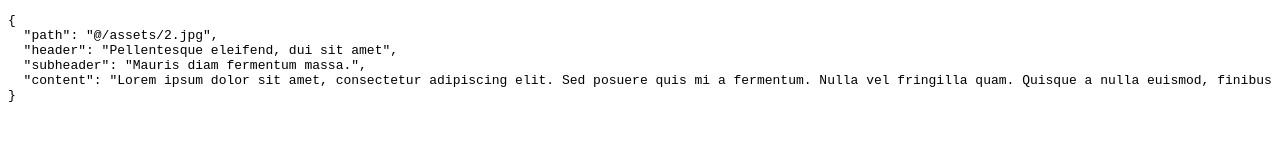
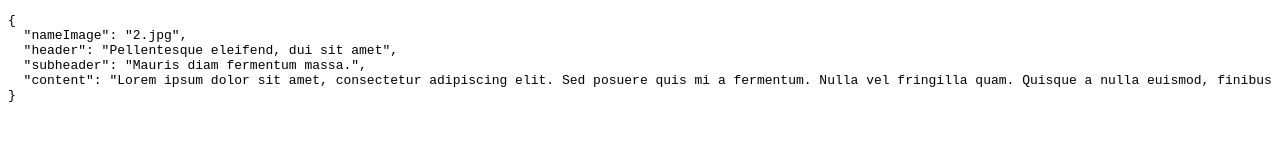
Before and after one commit to Maty2002v2/zadanie-rekrutacyjne-rekiny, a Vue app: page / in a window 1280 px wide. Shown: the top 160 px of the page. Built offline with nearby package versions, Linux system fonts and the light colour scheme.

Commit message:
Create global styles

```diff
--- a/src/App.vue
+++ b/src/App.vue
@@ -8,6 +8,8 @@ import TheSlider from "./components/TheSlider.vue";
 
 import SliderSlide from "./types/SliderSlide";
 
+import "@/styles/globalStyles.css";
+
 export default defineComponent({
   name: "App",
   components: {
@@ -17,21 +19,21 @@ export default defineComponent({
     const FETCH_IMAGES: SliderSlide[] = [
       //lub bardziej content niż images
       {
-        path: "@/assets/1.jpg",
+        nameImage: "1.jpg",
         header: "Quisque vulputate mi consectetur",
         subheader: "Quisque vulputate mi consectetur",
         content:
           "Lorem ipsum dolor sit amet, consectetur adipiscing elit. Sed posuere quis mi a fermentum. Nulla vel fringilla quam. Quisque a nulla euismod, finibus est eu, molestie lectus. Nam rhoncus nec nibh sit amet rhoncus. Donec mauris dolor, suscipit a felis auctor, dignissim imperdiet mi. Nulla facilisi. Praesent lobortis in purus in bibendum. Pellentesque eleifend, dui sit amet scelerisque hendrerit, mauris diam fermentum massa, et posuere nisl orci sed mi. In leo libero, sollicitudin eu felis in, egestas ultrices dui. Integer sed libero egestas, faucibus lectus ac, consectetur enim.",
       },
       {
-        path: "@/assets/2.jpg",
+        nameImage: "2.jpg",
         header: "Pellentesque eleifend, dui sit amet",
         subheader: "Mauris diam fermentum massa.",
         content:
           "Lorem ipsum dolor sit amet, consectetur adipiscing elit. Sed posuere quis mi a fermentum. Nulla vel fringilla quam. Quisque a nulla euismod, finibus est eu, molestie lectus. Nam rhoncus nec nibh sit amet rhoncus. Donec mauris dolor, suscipit a felis auctor, dignissim imperdiet mi. Nulla facilisi. Praesent lobortis in purus in bibendum. Pellentesque eleifend, dui sit amet scelerisque hendrerit, mauris diam fermentum massa, et posuere nisl orci sed mi. In leo libero, sollicitudin eu felis in, egestas ultrices dui. Integer sed libero egestas, faucibus lectus ac, consectetur enim.",
       },
       {
-        path: "@/assets/3.jpg",
+        nameImage: "3.jpg",
         header: "Nam rhoncus nec nibh sit amet",
         subheader: "Donec mauris dolor, suscipit a felis auctor.",
         content:
```
Also changed, not shown: src/styles/GlobalStyles.css (added).
